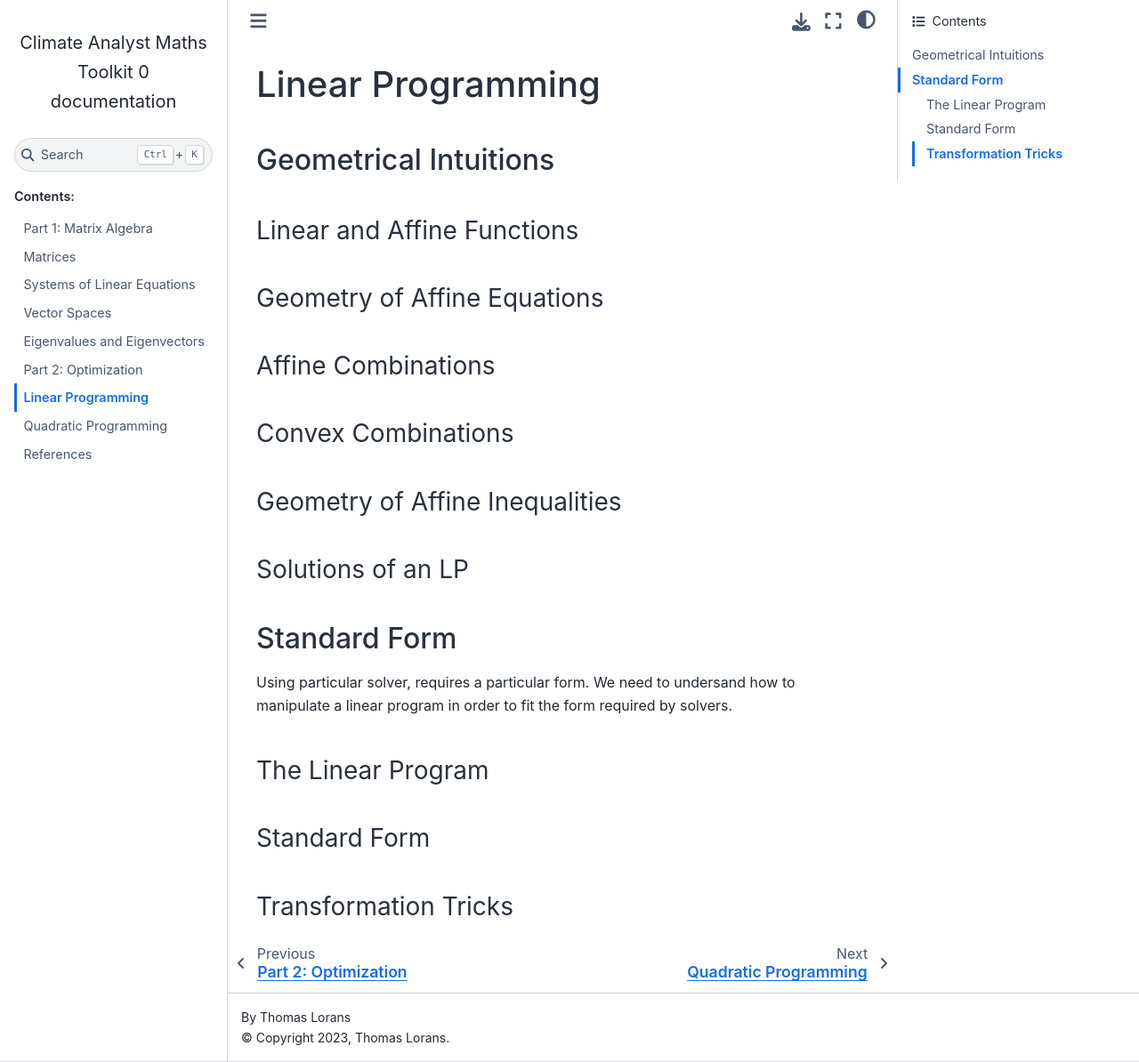
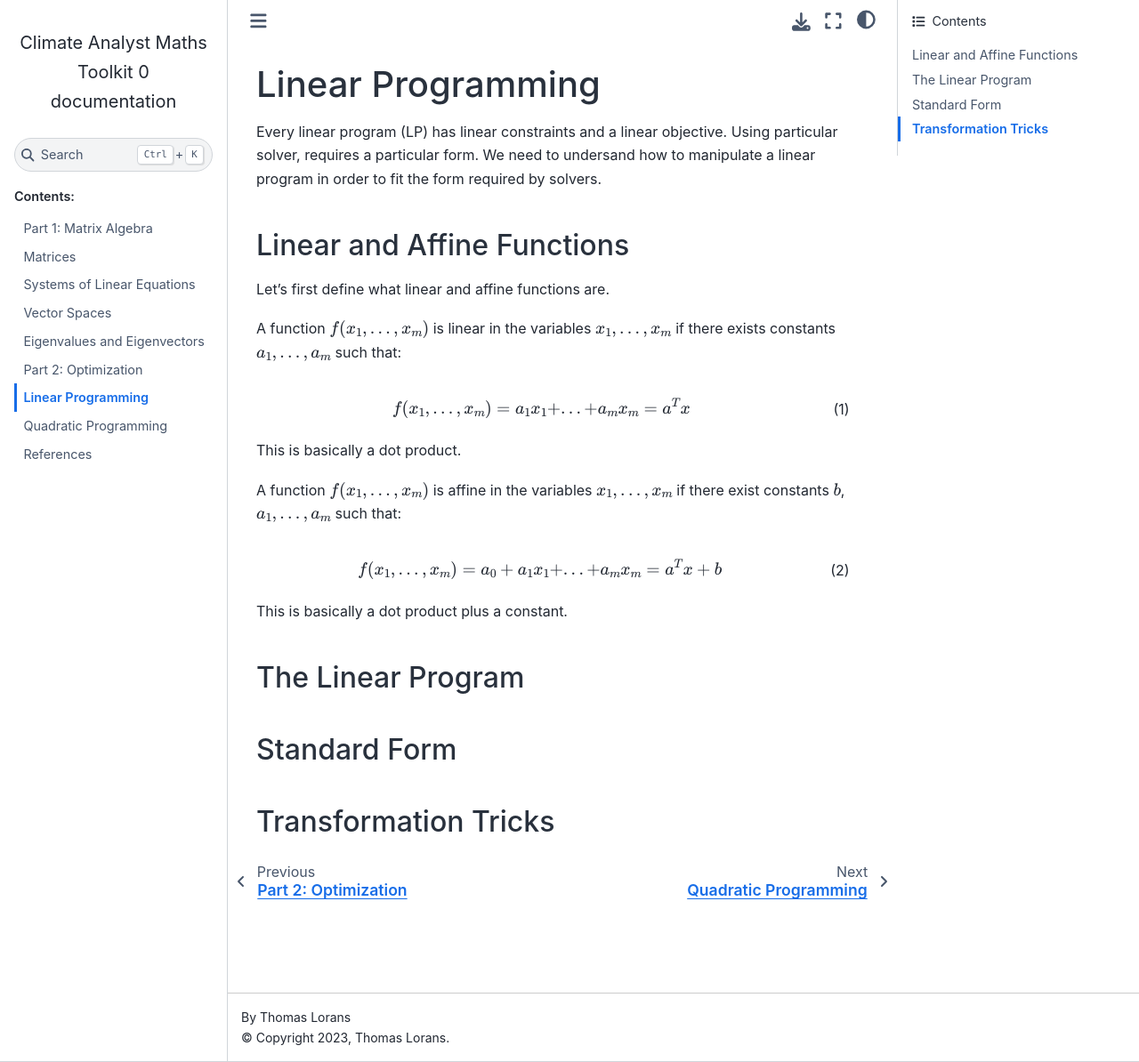
Before and after one commit to tlorans/ClimateAnalystMathsToolkit, a Sphinx documentation site: the page built from docs/source/linearprograms.md, in a window 1280 px wide and 1194 px high. Shown: the whole window at 89% size. Built offline with Sphinx 7.4.7 and the Sphinx Book theme 1.1.4, drawn with Linux system fonts in a browser that asks for light colours.

Commit message:
modified te plan

```diff
--- a/docs/source/linearprograms.md
+++ b/docs/source/linearprograms.md
@@ -1,25 +1,32 @@
 ## Linear Programming
 
-### Geometrical Intuitions
+Every linear program (LP) has linear constraints and a linear objective. Using particular solver, requires a particular form. We need to undersand how to manipulate a linear program in order to fit the form required by solvers.
 
-#### Linear and Affine Functions
+### Linear and Affine Functions
 
-#### Geometry of Affine Equations
+Let's first define what linear and affine functions are.
 
-#### Affine Combinations
+A function $f(x_1,..., x_m)$ is linear in the variables $x_1, ..., x_m$ if there exists constants $a_1, ... , a_m$ such that:
 
-#### Convex Combinations
+\begin{equation}
+f(x_1,..., x_m) = a_1x_1 + ... + a_mx_m =
+a^Tx
+\end{equation}
 
-#### Geometry of Affine Inequalities
+This is basically a dot product.
 
-#### Solutions of an LP
+A function $f(x_1,..., x_m)$ is affine in the variables $x_1, ..., x_m$ if there exist constants $b$, $a_1, ... , a_m$ such that:
+
+
+\begin{equation}
+f(x_1,..., x_m) = a_0 + a_1x_1 + ... + a_mx_m =
+a^Tx + b
+\end{equation}
+
+This is basically a dot product plus a constant.
+
+### The Linear Program
 
 ### Standard Form
 
-Using particular solver, requires a particular form. We need to undersand how to manipulate a linear program in order to fit the form required by solvers.
-
-#### The Linear Program
-
-#### Standard Form
-
-#### Transformation Tricks
+### Transformation Tricks
```
Also changed, not shown: docs/source/leastsquaresandqp.md (+25 -7 lines), 10 other files.
